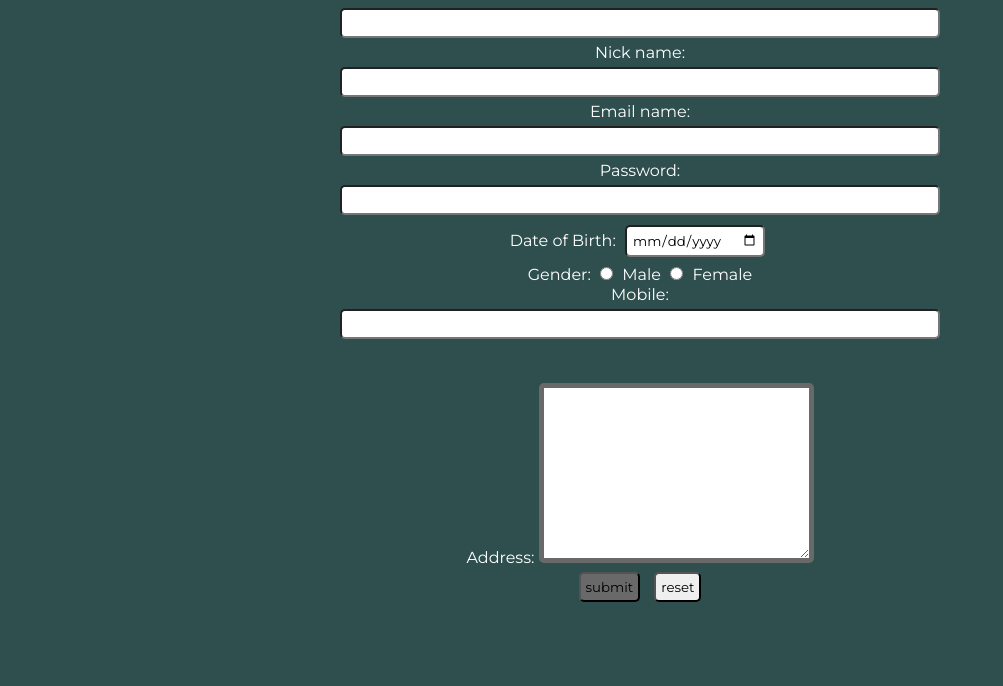
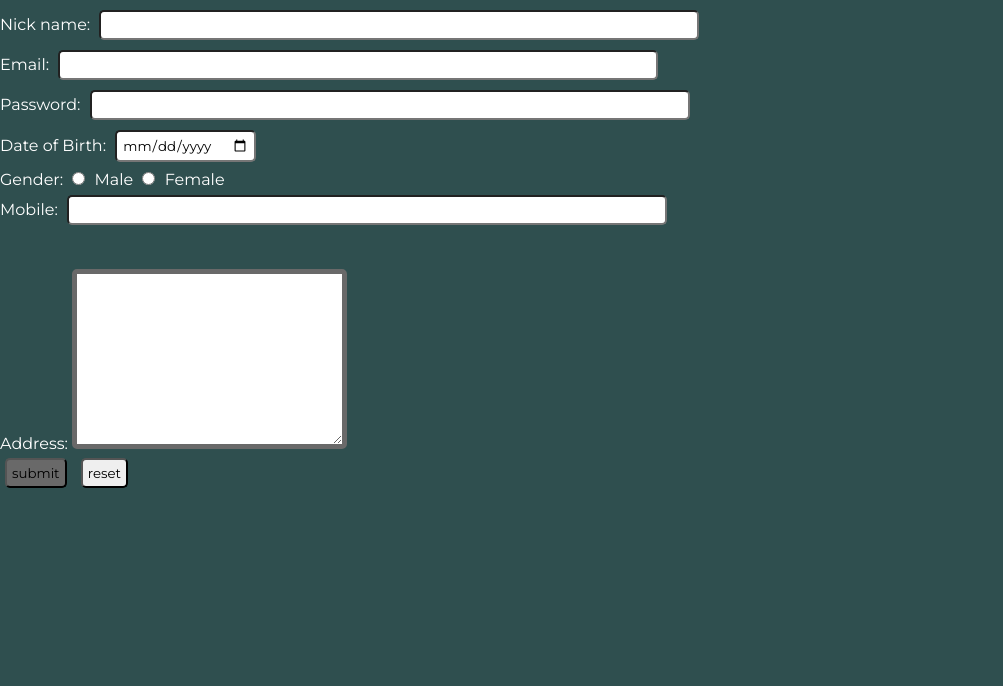
Before and after one commit to mculaway/mculaway.github.io, a plain HTML site: page registration.html in a window 1280 px wide. Shown: the part 114-800 px from the top of the page, without its empty margins (0-1003 px from the left). Drawn offline with Linux system fonts and the light colour scheme.

Commit message:
Add files via upload

```diff
--- a/registration.html
+++ b/registration.html
@@ -1,6 +1,21 @@
 <!DOCTYPE html>
 <html>
 <head>
+	<script language="javascript type="text/javascript">
+	function validateForm() {
+  	var pass = document.forms["myForm"]["password"].value;
+  	if (pass.length < 8) {
+		var element = document.getElementById("id01");
+   	 	element.innerHTML = "Password must be at least 8 characters"a
+    	return false;
+  }
+}
+	</script>
+
+
+
+
+
   <title>Registration Form</title>
   <link rel="stylesheet" type="text/css" href="style.css">
   <link href="https://stackpath.bootstrapcdn.com/font-awesome/4.7.0/css/font-awesome.min.css" rel="stylesheet">
@@ -8,13 +23,12 @@
 </head>
 <body style="background-color:darkslategray;">
 	<div class="contents">
-	<div class="center">
 	<h1>Registration form</h1>
 	<form>First name: <input type="text" name="firstname" /></form>
-	<form>Last name: <input type="text" name="firstname" /></form>
-	<form>Nick name: <input type="text" name="firstname" /></form>
-	<form>Email name: <input type="text" name="firstname" /></form>
-	<form>Password: <input type="text" name="firstname" /></form>
+	<form>Last name: <input type="text" name="lastname" /></form>
+	<form>Nick name: <input type="text" name="nickname" /></form>
+	<form>Email: <input type="text" name="email" /></form>
+	<form>Password: <input type="text" name="password" /></form>
 	<label for="birthday">Date of Birth:</label>
 	<input type="date" id="birthday" name="birthday"><br>
 
@@ -28,7 +42,6 @@
 	<textarea rows="10" cols="30"></textarea><br>
 	<input type="submit" value="submit"> <input type="reset" value="reset">
 	</div>
-	</div>
 </body>
 
 </html>
```
